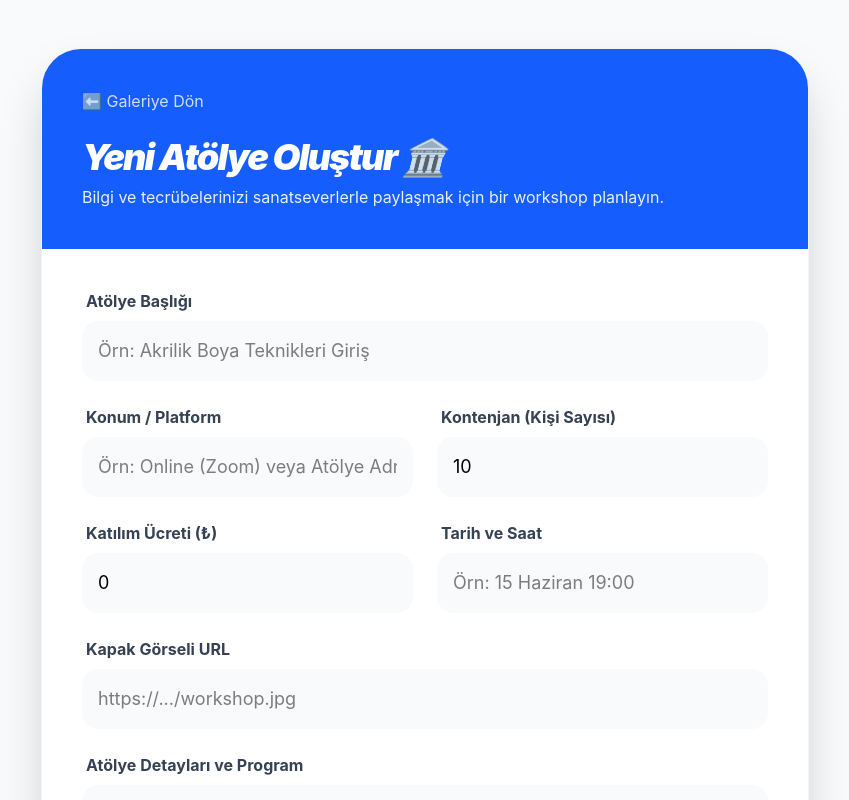
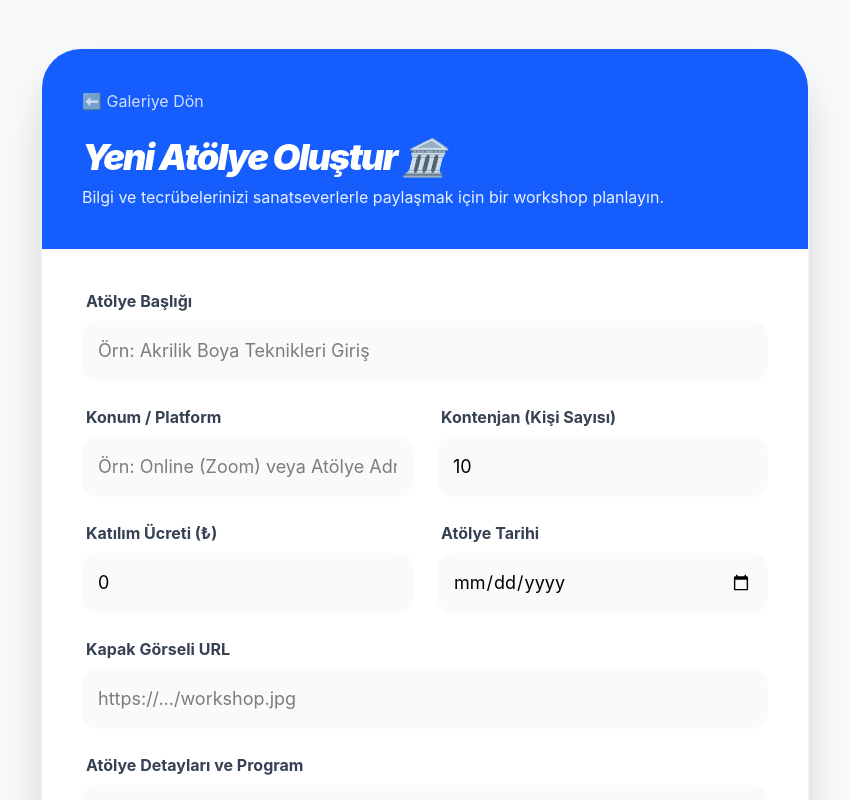
Before and after one commit to asude2/SanatGalerisi, a Vue app: page /add-workshop in a window 1280 px wide. Shown: the top 800 px of the page, without its empty margins (215-1064 px from the left). Built offline with nearby package versions, Linux system fonts and the light colour scheme; sample sign-in values are in the browser's storage.

Commit message:
tarihe göre filtrelemedeki hata düzeltildi

```diff
--- a/src/views/AddWorkshop.vue
+++ b/src/views/AddWorkshop.vue
@@ -57,11 +57,10 @@
             />
           </div>
           <div>
-            <label class="block text-gray-700 font-bold mb-2 ml-1">Tarih ve Saat</label>
+            <label class="block text-gray-700 font-bold mb-2 ml-1">Atölye Tarihi</label>
             <input
               v-model="workshop.availableDates"
-              type="text"
-              placeholder="Örn: 15 Haziran 19:00"
+              type="date"
               class="w-full p-4 bg-gray-50 border-none rounded-2xl focus:ring-4 focus:ring-blue-50 transition-all text-lg"
               required
             />
@@ -115,7 +114,7 @@ const workshop = ref({
   capacity: 10,
   price: 0,
   imageUrl: '',
-  availableDates: ''
+  availableDates: '' // Template'deki type="date" sayesinde burası '2026-05-20' formatında dolacak
 })
 
 const handleSubmit = async () => {
@@ -124,30 +123,34 @@ const handleSubmit = async () => {
     const userEmail = localStorage.getItem('userEmail');
 
     if (!userEmail) {
-      alert("Oturum süreniz dolmuş. Lütfen tekrar giriş yapın.");
+      alert("Oturum süreniz dolmuş veya giriş yapmadınız. Lütfen tekrar giriş yapın. 👤");
       router.push('/login');
       return;
     }
 
     // 2. Go Backend'e veriyi gönderiyoruz
+    // URL'yi senin backend'deki '/add-workshop' rotasıyla tam eşledik
     const response = await axios.post('http://localhost:8080/add-workshop', {
-      email: userEmail, // Go tarafındaki dinamik mail kontrolü için
+      email: userEmail,
       title: workshop.value.title,
       description: workshop.value.description,
       location: workshop.value.location,
       capacity: parseInt(workshop.value.capacity),
       price: parseFloat(workshop.value.price),
       imageUrl: workshop.value.imageUrl,
-      availableDates: workshop.value.availableDates
+      availableDates: workshop.value.availableDates // Artık tertemiz YYYY-MM-DD gidecek
     });
 
-    if (response.status === 201) {
-      alert("Atölyeniz başarıyla oluşturuldu! ✨");
-      router.push('/workshops'); // Atölyeler listesine yönlendir
+    if (response.status === 201 || response.status === 200) {
+      alert("Atölyeniz başarıyla oluşturuldu ve sisteme kaydedildi! ✨🏛️");
+      router.push('/workshops');
     }
   } catch (error) {
-    console.error("Hata:", error);
-    alert("Atölye oluşturulurken bir hata meydana geldi: " + (error.response?.data || "Sunucu hatası"));
+    console.error("Atölye ekleme hatası:", error);
+
+    // Hata mesajını kullanıcıya daha anlamlı gösterelim
+    const errorMessage = error.response?.data?.message || error.response?.data || "Sunucuyla bağlantı kurulamadı.";
+    alert("Atölye oluşturulurken bir hata meydana geldi: " + errorMessage);
   }
 }
 </script>
```
